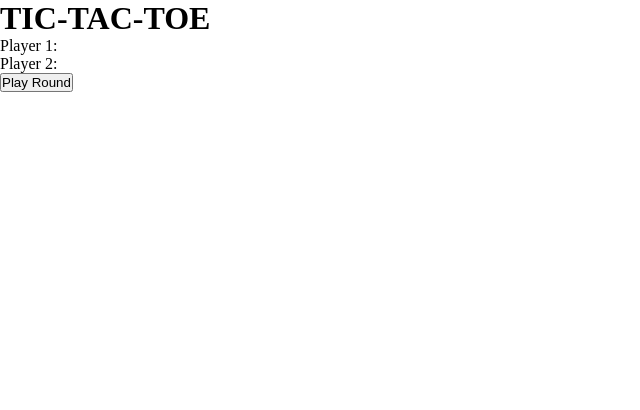
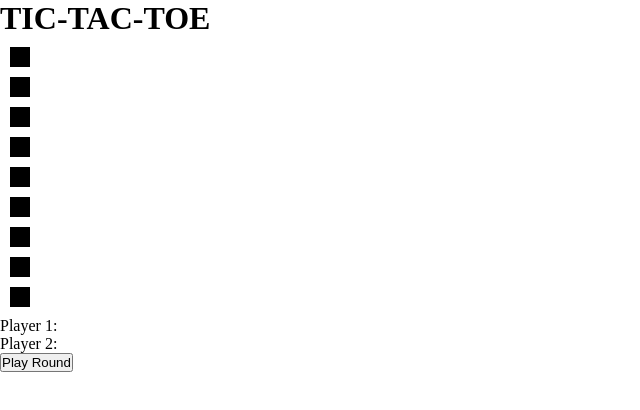
Before and after one commit to JohnAntz/ticTacToe, a plain HTML site: page index.html in a window 1280 px wide. Shown: the whole page, without its empty margins (0-640 px from the left). Drawn offline with Linux system fonts and the light colour scheme.

Commit message:
Fix the implementation of the gameBoard creation and styled a bit to make it visual

```diff
--- a/index.js
+++ b/index.js
@@ -1,3 +1,9 @@
 (() => {
-  const gameBoard = Array(9).fill({});
+  const gameBoard = document.getElementById("gameBoard");
+  const board = Array(9).fill({});
+  board.forEach(() => {
+    const cell = document.createElement("div");
+    cell.classList.add("board-cell");
+    gameBoard.appendChild(cell);
+  });
 })();
--- a/styles.css
+++ b/styles.css
@@ -3,3 +3,10 @@
   padding: 0;
   box-sizing: border-box;
 }
+
+.board-cell {
+  background-color: black;
+  height: 20px;
+  width: 20px;
+  margin: 10px;
+}
```
